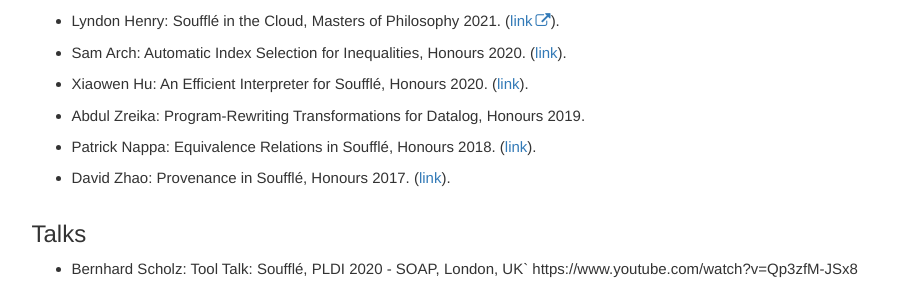
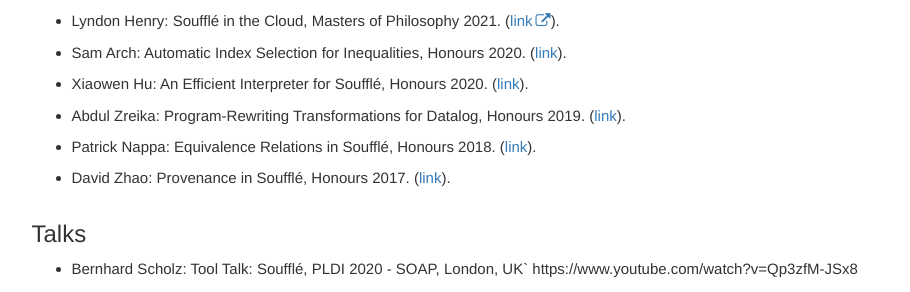
Before and after one commit to souffle-lang/souffle-lang.github.io, a Jekyll site: the page built from pages/docs/publications.md, in a window 1280 px wide. Shown: the part 905-1197 px from the top of the page, without its empty margins (331-1241 px from the left). Built offline with Jekyll 4.4.1, drawn with Linux system fonts in a browser that asks for light colours; comment, search, counter and statistics services are not loaded.

Commit message:
Update publications.md

```diff
--- a/pages/docs/publications.md
+++ b/pages/docs/publications.md
@@ -36,7 +36,7 @@ Automatic Index Selection for Inequalities, Honours 2020. ([link](/pdf/samthesis
 * Xiaowen Hu:
 An Efficient Interpreter for Soufflé, Honours 2020. ([link](/pdf/xiaowenthesis.pdf)).
 * Abdul Zreika:
-Program-Rewriting Transformations for Datalog, Honours 2019.
+Program-Rewriting Transformations for Datalog, Honours 2019. ([link](/pdf/abdulthesis.pdf)).
 * Patrick Nappa:
 Equivalence Relations in Soufflé, Honours 2018. ([link](/pdf/patrickthesis.pdf)).
 * David Zhao:
```
